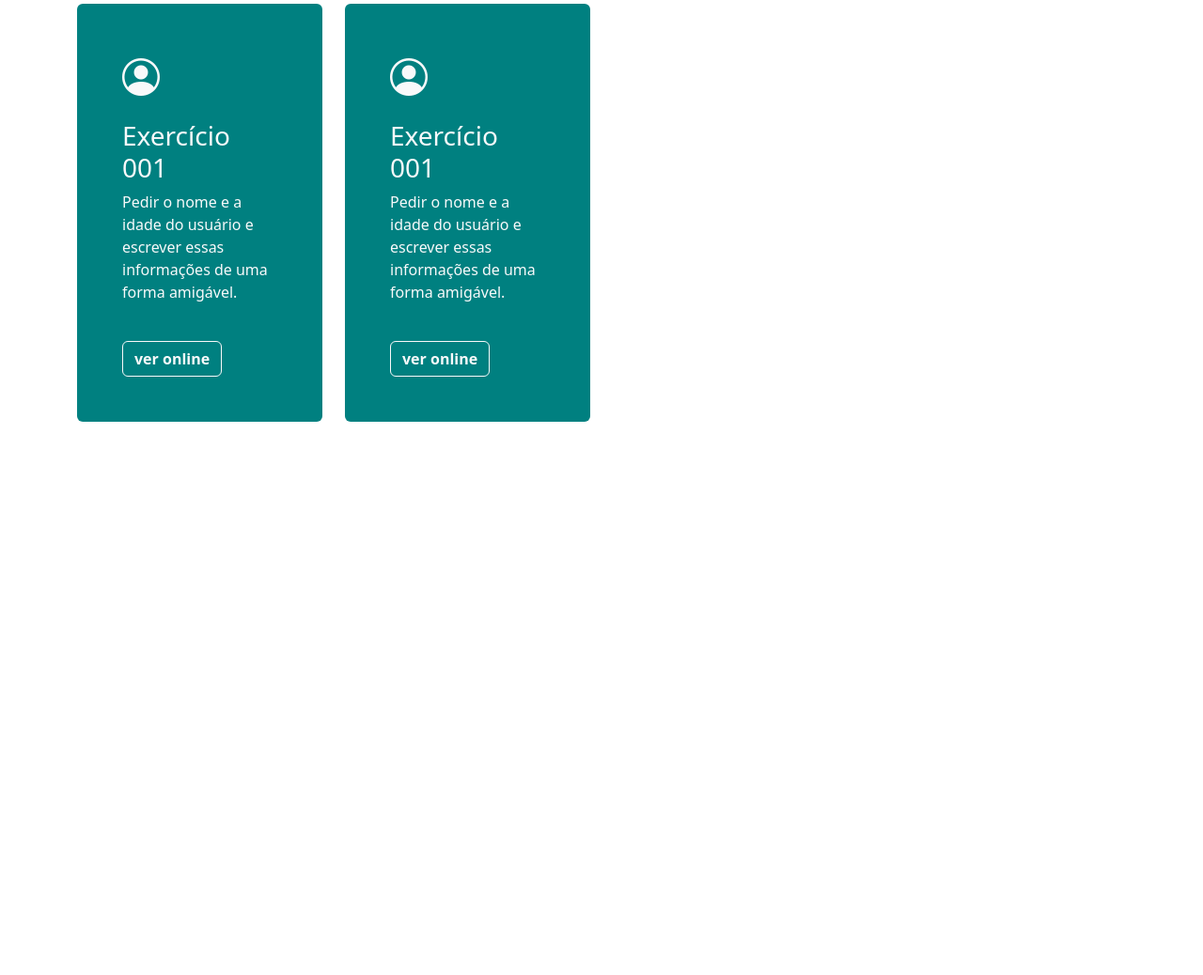
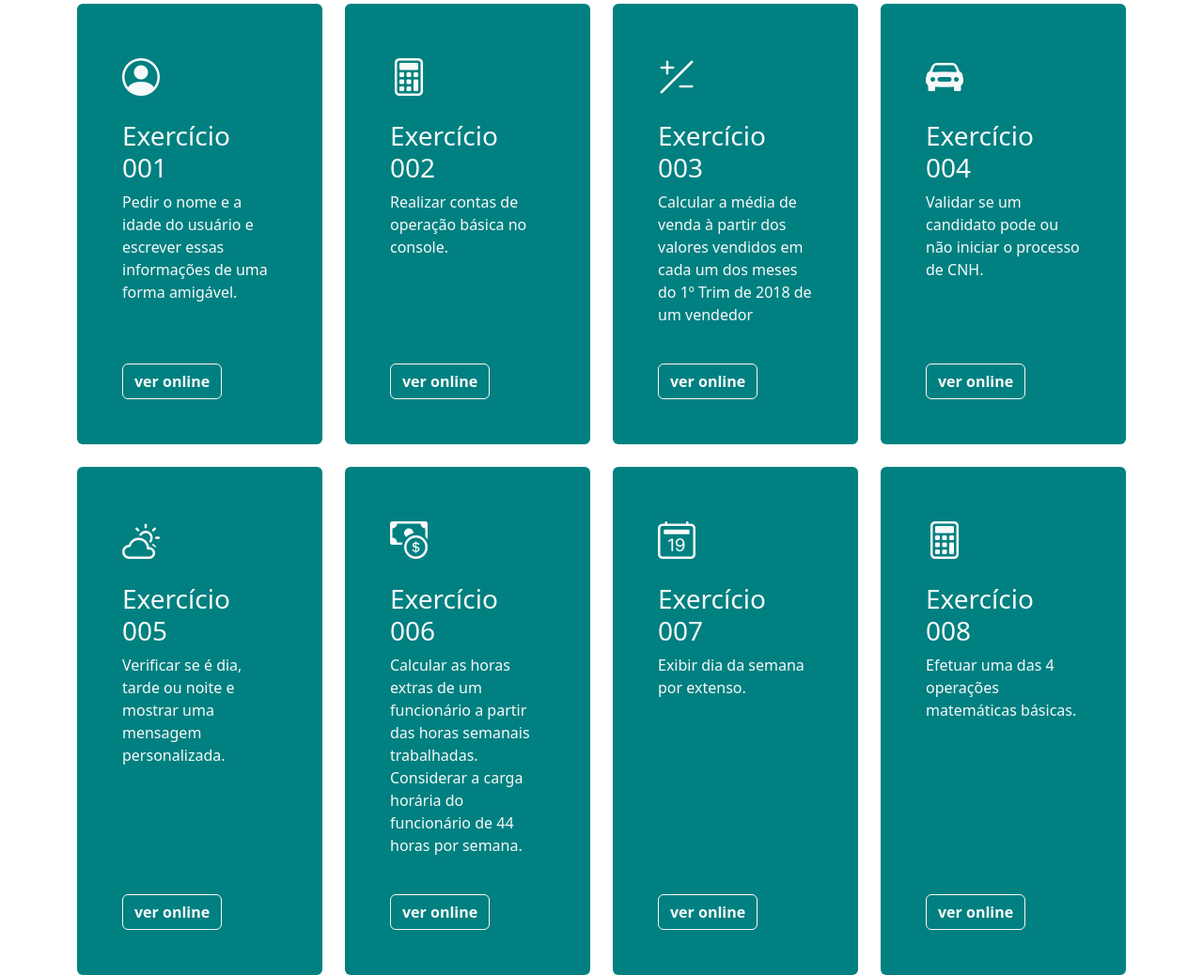
Before and after one commit to gutoffline/exercicios-js-o-retorno, a plain HTML site: page index.html in a window 1280 px wide. Shown: the part 140-1178 px from the top of the page at 94% size. Before the commit the page ends 800 px from the top, so only its background shows below. Drawn offline with nearby package versions, Linux system fonts and the light colour scheme.

Commit message:
pagina inicial

```diff
--- a/index.html
+++ b/index.html
@@ -1,37 +1,138 @@
 <!DOCTYPE html>
 <html lang="pt-br">
+
 <head>
     <meta charset="UTF-8">
     <meta name="viewport" content="width=device-width, initial-scale=1.0">
     <title>Guto Xavier</title>
-    <link href="https://cdn.jsdelivr.net/npm/bootstrap@5.3.8/dist/css/bootstrap.min.css" rel="stylesheet" integrity="sha384-sRIl4kxILFvY47J16cr9ZwB07vP4J8+LH7qKQnuqkuIAvNWLzeN8tE5YBujZqJLB" crossorigin="anonymous">
+    <link href="https://cdn.jsdelivr.net/npm/bootstrap@5.3.8/dist/css/bootstrap.min.css" rel="stylesheet"
+        integrity="sha384-sRIl4kxILFvY47J16cr9ZwB07vP4J8+LH7qKQnuqkuIAvNWLzeN8tE5YBujZqJLB" crossorigin="anonymous">
     <link rel="stylesheet" href="https://cdn.jsdelivr.net/npm/bootstrap-icons@1.13.1/font/bootstrap-icons.min.css">
 
     <link rel="stylesheet" href="estilos.css">
 
 </head>
+
 <body>
     <div class="container">
         <h1 class="mt-5 mb-5 text-center">EXEMPLOS DE APLICAÇÕES</h1>
         <div class="row">
             <div class="col-12 col-md-3">
-                <div class="bg-dark p-5 text-light rounded cartao">
-                    <i class="bi bi-person-circle fs-1"></i>
-                    <h3 class="mt-3">Exercício 001</h3>
-                    <p class="fw-light text-justify">Pedir o nome e a idade do usuário e escrever essas informações de uma forma amigável.</p>
-                    <a href="https://gutoffline.github.io/exercicios-js-o-retorno/Exercicio001/" class="btn btn-outline-light fw-semibold mt-4">ver online</a>
+                <div class="bg-dark p-5 text-light rounded cartao  h-100 d-flex flex-column justify-content-between">
+                    <div>
+                        <i class="bi bi-person-circle fs-1"></i>
+                        <h3 class="mt-3">Exercício 001</h3>
+                        <p class="fw-light text-justify">Pedir o nome e a idade do usuário e escrever essas informações
+                            de
+                            uma forma amigável.</p>
+                    </div>
+                    <div>
+                        <a href="https://gutoffline.github.io/exercicios-js-o-retorno/Exercicio001/"
+                            class="btn btn-outline-light fw-semibold mt-4">ver online</a>
+                    </div>
                 </div>
             </div>
 
+            <div class="col-12 col-md-3 ">
+                <div class="bg-dark p-5 text-light rounded cartao  h-100 d-flex flex-column justify-content-between">
+                    <div>
+                        <i class="bi bi-calculator fs-1"></i>
+                        <h3 class="mt-3">Exercício 002</h3>
+                        <p class="fw-light text-justify">Realizar contas de operação básica no console.</p>
+                    </div>
+                    <div>
+                        <a href="https://gutoffline.github.io/exercicios-js-o-retorno/Exercicio002/"
+                            class="btn btn-outline-light fw-semibold mt-4">ver online</a>
+                    </div>
+                </div>
+            </div>
+            <div class="col-12 col-md-3 ">
+                <div class="bg-dark p-5 text-light rounded cartao  h-100 d-flex flex-column justify-content-between">
+                    <div>
+                        <i class="bi bi-plus-slash-minus fs-1"></i>
+                        <h3 class="mt-3">Exercício 003</h3>
+                        <p class="fw-light text-justify">Calcular a média de venda à partir dos valores vendidos em cada
+                            um dos meses do 1º Trim de 2018 de um vendedor</p>
+                    </div>
+                    <div>
+                        <a href="https://gutoffline.github.io/exercicios-js-o-retorno/Exercicio003/"
+                            class="btn btn-outline-light fw-semibold mt-4">ver online</a>
+                    </div>
+                </div>
+            </div>
+            <div class="col-12 col-md-3 ">
+                <div class="bg-dark p-5 text-light rounded cartao  h-100 d-flex flex-column justify-content-between">
+                    <div>
+                        <i class="bi bi-car-front-fill fs-1"></i>
+                        <h3 class="mt-3">Exercício 004</h3>
+                        <p class="fw-light text-justify">Validar se um candidato pode ou não iniciar o processo de CNH.
+                        </p>
+                    </div>
+                    <div>
+                        <a href="https://gutoffline.github.io/exercicios-js-o-retorno/Exercicio004/"
+                            class="btn btn-outline-light fw-semibold mt-4">ver online</a>
+                    </div>
+                </div>
+            </div>
+        </div>
+
+        <div class="row mt-4">
             <div class="col-12 col-md-3">
-                <div class="bg-dark p-5 text-light rounded cartao">
-                    <i class="bi bi-person-circle fs-1"></i>
-                    <h3 class="mt-3">Exercício 001</h3>
-                    <p class="fw-light text-justify">Pedir o nome e a idade do usuário e escrever essas informações de uma forma amigável.</p>
-                    <a href="https://gutoffline.github.io/exercicios-js-o-retorno/Exercicio001/" class="btn btn-outline-light fw-semibold mt-4">ver online</a>
+                <div class="bg-dark p-5 text-light rounded cartao  h-100 d-flex flex-column justify-content-between">
+                    <div>
+                        <i class="bi bi-cloud-sun fs-1"></i>
+                        <h3 class="mt-3">Exercício 005</h3>
+                        <p class="fw-light text-justify">Verificar se é dia, tarde ou noite e mostrar uma mensagem personalizada.</p>
+                    </div>
+                    <div>
+                        <a href="https://gutoffline.github.io/exercicios-js-o-retorno/Exercicio005/"
+                            class="btn btn-outline-light fw-semibold mt-4">ver online</a>
+                    </div>
+                </div>
+            </div>
+
+            <div class="col-12 col-md-3 ">
+                <div class="bg-dark p-5 text-light rounded cartao  h-100 d-flex flex-column justify-content-between">
+                    <div>
+                        <i class="bi bi-cash-coin fs-1"></i>
+                        <h3 class="mt-3">Exercício 006</h3>
+                        <p class="fw-light text-justify">Calcular as horas extras de um funcionário a partir das horas semanais trabalhadas. Considerar a carga horária do funcionário de 44 horas por semana.</p>
+                    </div>
+                    <div>
+                        <a href="https://gutoffline.github.io/exercicios-js-o-retorno/Exercicio006/"
+                            class="btn btn-outline-light fw-semibold mt-4">ver online</a>
+                    </div>
+                </div>
+            </div>
+            <div class="col-12 col-md-3 ">
+                <div class="bg-dark p-5 text-light rounded cartao  h-100 d-flex flex-column justify-content-between">
+                    <div>
+                        <i class="bi bi-calendar2-date fs-1"></i>
+                        <h3 class="mt-3">Exercício 007</h3>
+                        <p class="fw-light text-justify">Exibir dia da semana por extenso.</p>
+                    </div>
+                    <div>
+                        <a href="https://gutoffline.github.io/exercicios-js-o-retorno/Exercicio007/"
+                            class="btn btn-outline-light fw-semibold mt-4">ver online</a>
+                    </div>
+                </div>
+            </div>
+            <div class="col-12 col-md-3 ">
+                <div class="bg-dark p-5 text-light rounded cartao  h-100 d-flex flex-column justify-content-between">
+                    <div>
+                        <i class="bi bi-calculator fs-1"></i>
+                        <h3 class="mt-3">Exercício 008</h3>
+                        <p class="fw-light text-justify">Efetuar uma das 4 operações matemáticas básicas.
+                        </p>
+                    </div>
+                    <div>
+                        <a href="https://gutoffline.github.io/exercicios-js-o-retorno/Exercicio008/"
+                            class="btn btn-outline-light fw-semibold mt-4">ver online</a>
+                    </div>
                 </div>
             </div>
         </div>
     </div>
 </body>
+
 </html>
```
